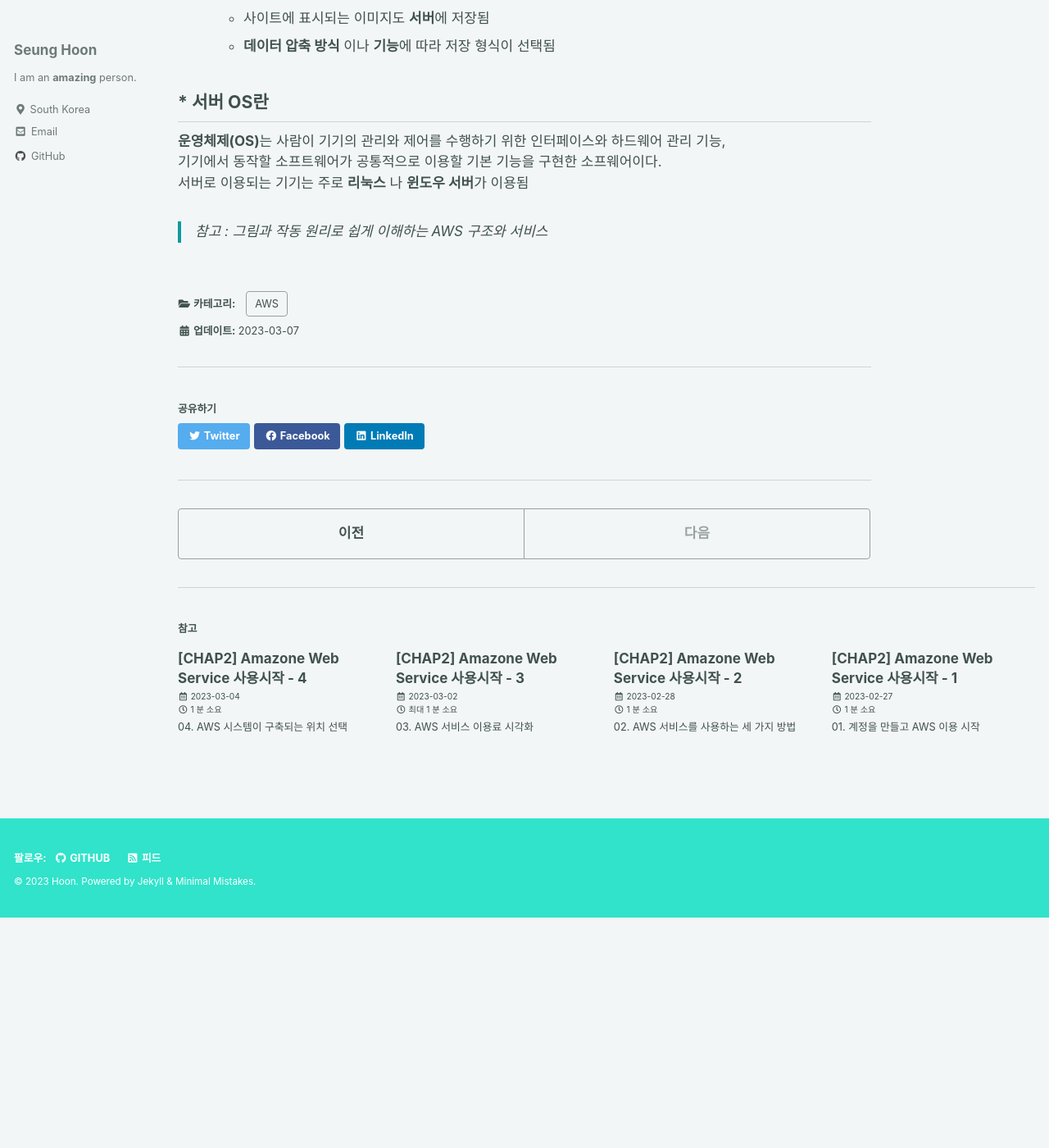
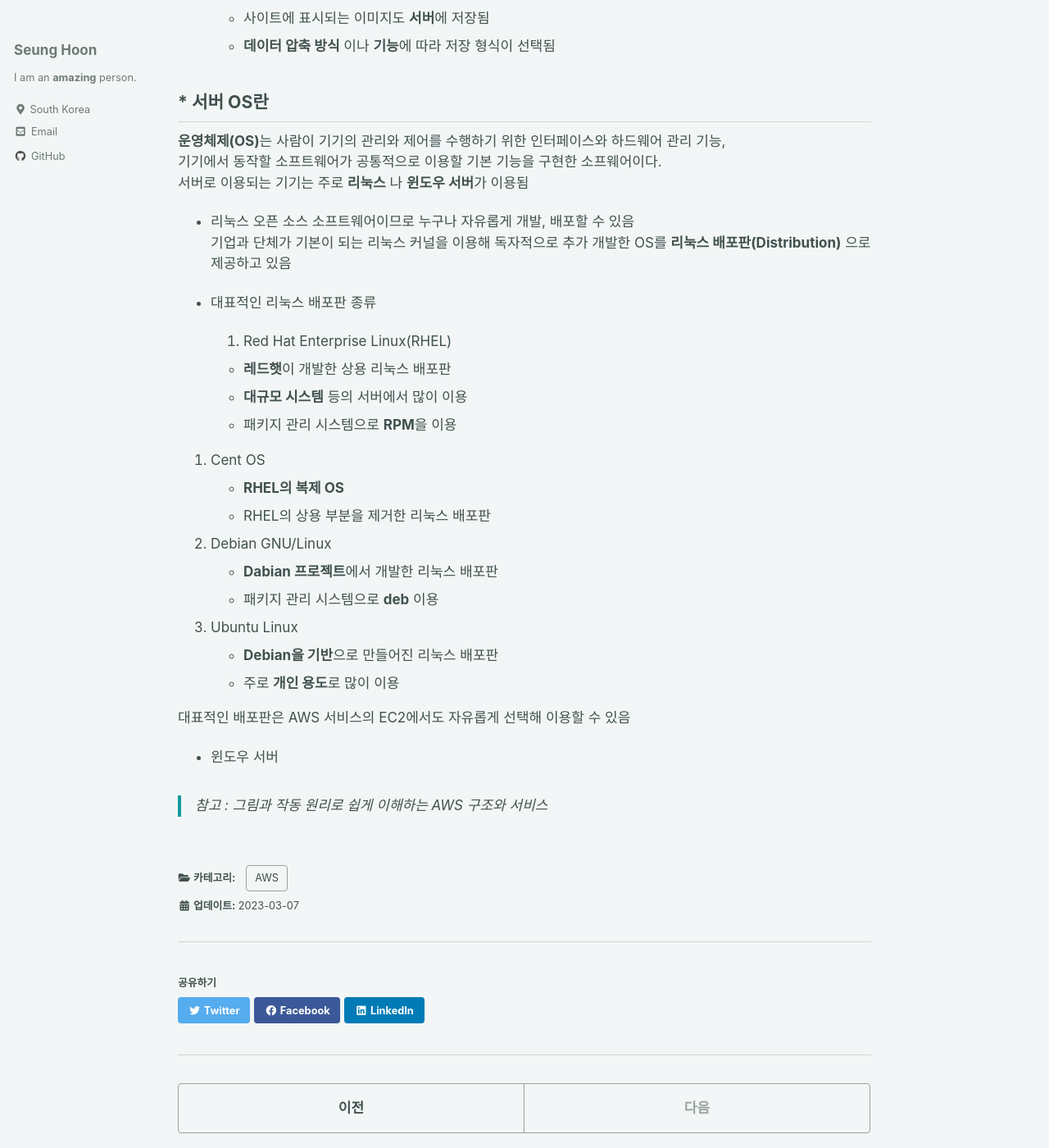
Before and after one commit to ibk01161/ibk01161.github.io, a Jekyll site: the page built from _posts/2023-03-07-aws3_01.md, in a window 1280 px wide and 1400 px high, scrolled down 2087 px. Shown: the whole window at 82% size. Built offline with Jekyll 4.4.1, drawn with Linux system fonts in a browser that asks for light colours; cached includes are drawn as plain includes; before the commit the page ends 3206 px from its top, so only the background shows below that.

Commit message:
Add Post

```diff
--- a/_posts/2023-03-07-aws3_01.md
+++ b/_posts/2023-03-07-aws3_01.md
@@ -75,6 +75,31 @@ AWS에서는 가상 서버 서비스인 **EC2**와 컨테이너 서비스인 **E
 기기에서 동작할 소프트웨어가 공통적으로 이용할 기본 기능을 구현한 소프웨어이다.
 서버로 이용되는 기기는 주로 **리눅스** 나 **윈도우 서버**가 이용됨
 
+* 리눅스
+오픈 소스 소프트웨어이므로 누구나 자유롭게 개발, 배포할 수 있음
+기업과 단체가 기본이 되는 리눅스 커널을 이용해 독자적으로 추가 개발한 OS를 **리눅스 배포판(Distribution)** 으로 제공하고 있음
+
+* 대표적인 리눅스 배포판 종류
+1. Red Hat Enterprise Linux(RHEL)
+  - **레드햇**이 개발한 상용 리눅스 배포판
+  - **대규모 시스템** 등의 서버에서 많이 이용
+  - 패키지 관리 시스템으로 **RPM**을 이용
+
+2. Cent OS
+  - **RHEL의 복제 OS**
+  - RHEL의 상용 부분을 제거한 리눅스 배포판
+
+3. Debian GNU/Linux
+  - **Dabian 프로젝트**에서 개발한 리눅스 배포판
+  - 패키지 관리 시스템으로 **deb** 이용
+
+4. Ubuntu Linux
+  - **Debian을 기반**으로 만들어진 리눅스 배포판
+  - 주로 **개인 용도**로 많이 이용
+
+대표적인 배포판은 AWS 서비스의 EC2에서도 자유롭게 선택해 이용할 수 있음
+
+* 윈도우 서버
 
 
 
```
